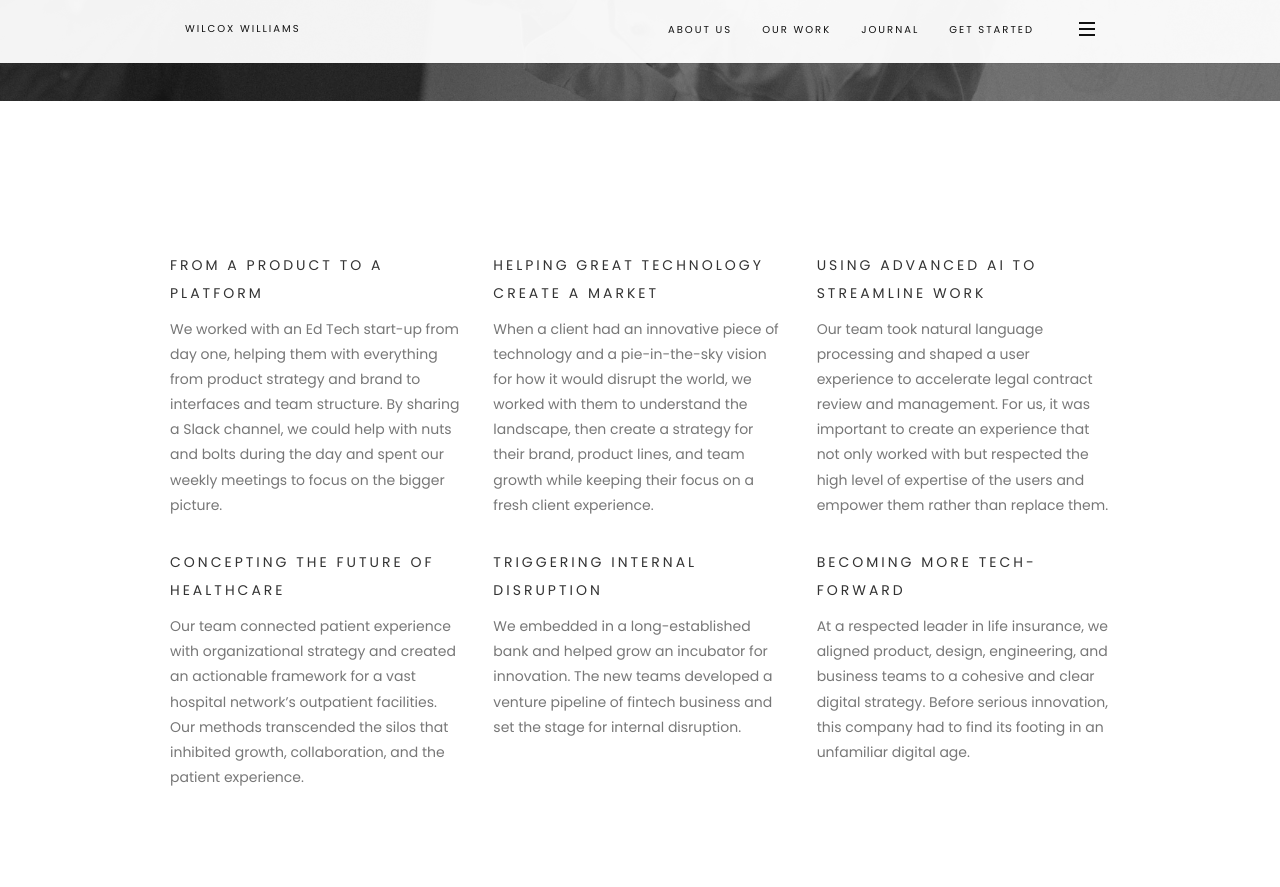
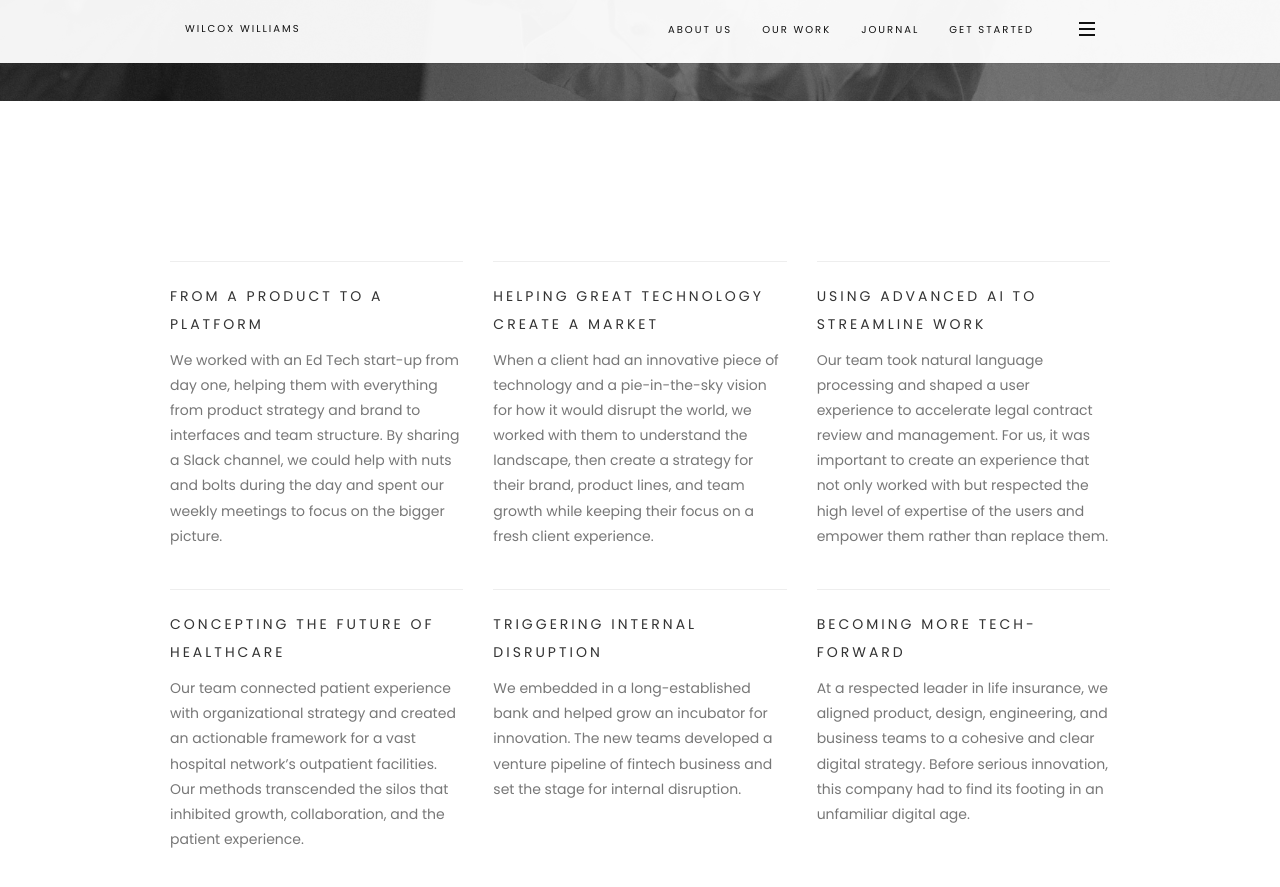
Before and after one commit to rwcstudio/wilcoxwilliams.github.io, a Jekyll site: the page built from work.html, in a window 1280 px wide and 900 px high, scrolled down 1255 px. Shown: the top 887 px of the window. Built offline with Jekyll 4.4.1, drawn with Linux system fonts in a browser that asks for light colours.

Commit message:
rule lines

```diff
--- a/work.html
+++ b/work.html
@@ -63,15 +63,15 @@ Data-Informed Directions
 <div class="container">
 <!-- MODULE TITLE -->
 <div class="row">
-<div class="col-sm-12 col-md-4 col-lg-4">
+<div class="col-sm-12 col-md-4 col-lg-4"><hr>
 <h4 class="font-alt">From a Product to a Platform</h4>
 <p>We worked with an Ed Tech start-up from day one, helping them with everything from product strategy and brand to interfaces and team structure. By sharing a Slack channel, we could help with nuts and bolts during the day and spent our weekly meetings to focus on the bigger picture.</p>
 </div>
-<div class="col-sm-12 col-md-4 col-lg-4">
+<div class="col-sm-12 col-md-4 col-lg-4"><hr>
 <h4 class="font-alt">Helping Great Technology Create a Market</h4>
 <p>When a client had an innovative piece of technology and a pie-in-the-sky vision for how it would disrupt the world, we worked with them to understand the landscape, then create a strategy for their brand, product lines, and team growth while keeping their focus on a fresh client experience.</p>
 </div>
-<div class="col-sm-12 col-md-4 col-lg-4">
+<div class="col-sm-12 col-md-4 col-lg-4"><hr>
 <h4 class="font-alt">Using Advanced AI to Streamline Work</h4>
 <p>Our team took natural language processing and shaped a user experience to accelerate legal contract review and management. For us, it was important to create an experience that not only worked with but respected the high level of expertise of the users and empower them rather than replace them.</p>
 </div>
@@ -79,15 +79,15 @@ Data-Informed Directions
 <!-- /MODULE TITLE -->
 <!-- MODULE TITLE -->
 <div class="row">
-<div class="col-sm-12 col-md-4 col-lg-4">
+<div class="col-sm-12 col-md-4 col-lg-4"><hr>
 <h4 class="font-alt">Concepting the Future of Healthcare</h4>
 <p>Our team connected patient experience with organizational strategy and created an actionable framework for a vast hospital network’s outpatient facilities. Our methods transcended the silos that inhibited growth, collaboration, and the patient experience.</p>
 </div>
-<div class="col-sm-12 col-md-4 col-lg-4">
+<div class="col-sm-12 col-md-4 col-lg-4"><hr>
 <h4 class="font-alt">Triggering Internal Disruption</h4>
 <p>We embedded in a long-established bank and helped grow an incubator for innovation. The new teams developed a venture pipeline of fintech business and set the stage for internal disruption.</p>
 </div>
-<div class="col-sm-12 col-md-4 col-lg-4">
+<div class="col-sm-12 col-md-4 col-lg-4"><hr>
 <h4 class="font-alt">Becoming more Tech-Forward</h4>
 <p>At a respected leader in life insurance, we aligned product, design, engineering, and business teams to a cohesive and clear digital strategy. Before serious innovation, this company had to find its footing in an unfamiliar digital age.</p>
 </div>
```
